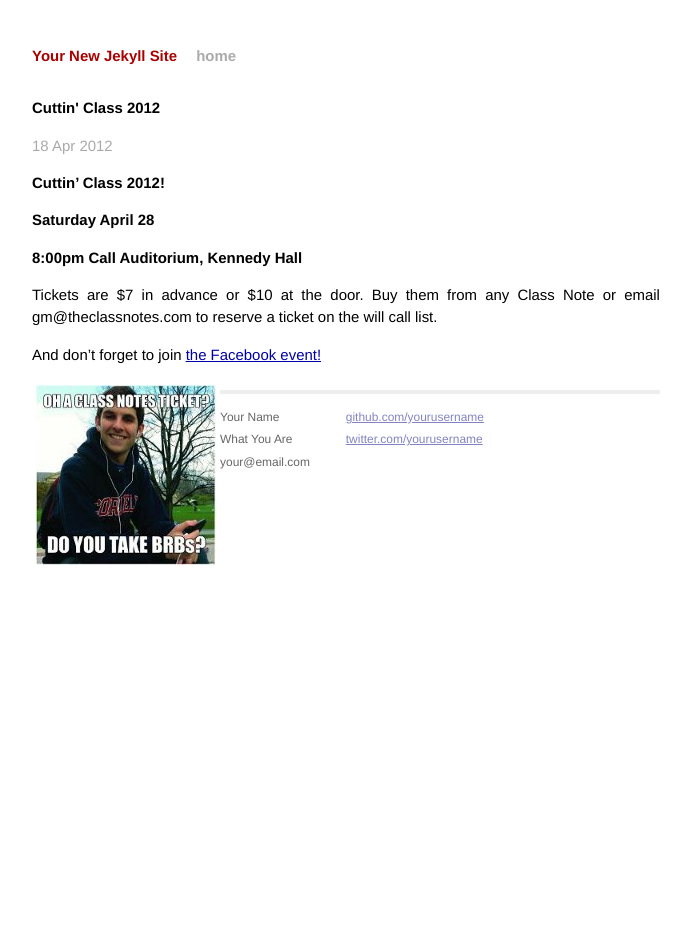
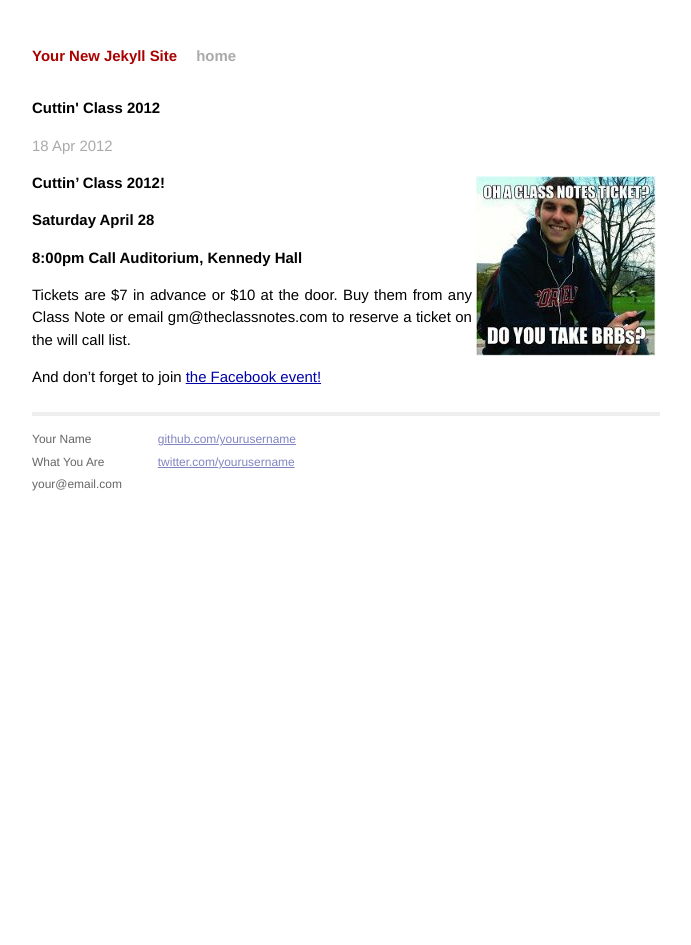
Before and after one commit to theclassnotes/theclassnotes.com-v4, a Jekyll site: the page built from _posts/2012-04-18-cuttin-class-2012.md, in a window 1280 px wide. Shown: the whole page, without its empty margins (294-985 px from the left). Built offline with Jekyll 4.4.1, drawn with Linux system fonts in a browser that asks for light colours.

Commit message:
Update 'Cuttin' Class 2012'

```diff
--- a/_posts/2012-04-18-cuttin-class-2012.md
+++ b/_posts/2012-04-18-cuttin-class-2012.md
@@ -2,6 +2,8 @@
 layout: post
 title: "Cuttin' Class 2012"
 ---
+
+<img src="/images/posters/2012-cuttin-class-julian.jpg" style="float: right; margin: 4px;">
 
 # Cuttin' Class 2012!
 # Saturday April 28
@@ -12,5 +14,3 @@ gm@theclassnotes.com to reserve a ticket on the will call list.
 
 And don't forget to join [the Facebook
 event!](http://www.facebook.com/events/143815665747891/)
-
-<img src="/images/posters/2012-cuttin-class-julian.jpg" style="float: left; margin: 4px;">
```
